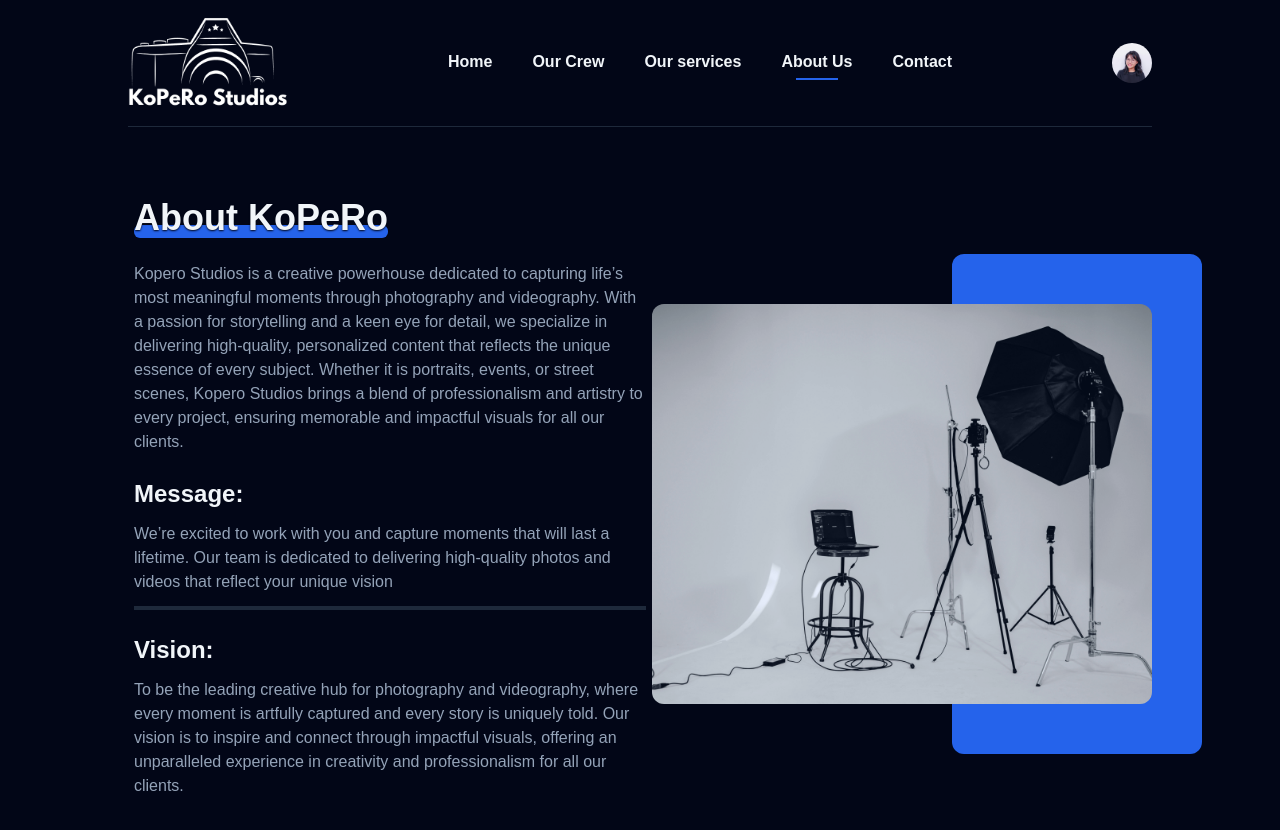
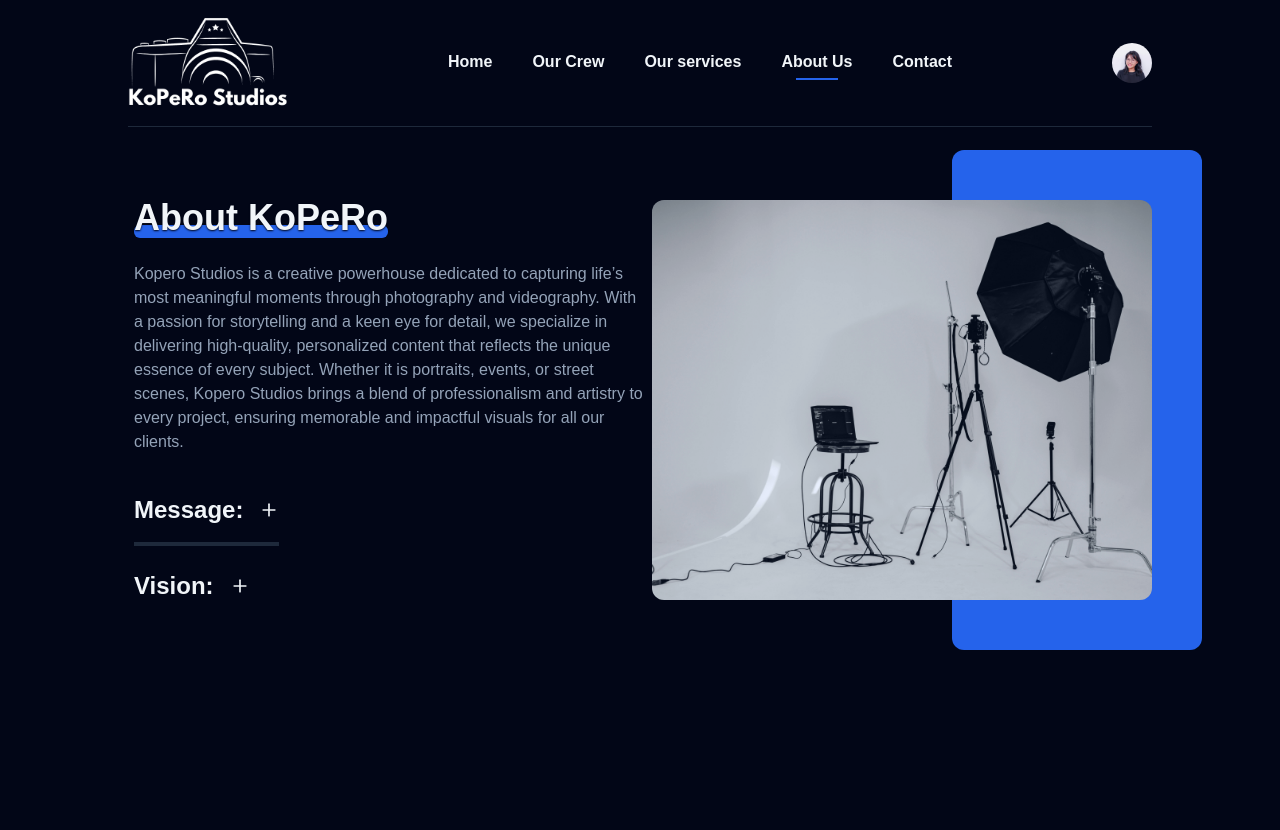
Before and after one commit to omollpeter/KoPeRo-Studios-Frontend, a React (Vite) app: page /about in a window 1280 px wide. Shown: the top 830 px of the page. After the commit the page ends 800 px from the top, so only its background shows below. Built offline with nearby package versions, Linux system fonts and the light colour scheme.

Commit message:
Refactor About component and add collapsible sections for Message and Vision

```diff
--- a/src/pages/About.jsx
+++ b/src/pages/About.jsx
@@ -1,6 +1,14 @@
+import { useState } from 'react';
 import studio from '../assets/studio.jpg';
+import { LuPlus, LuMinus } from 'react-icons/lu';
 
 const About = () => {
+  const [isMessageOpen, setIsMessageOpen] = useState(false);
+  const [isVisionOpen, setIsVisionOpen] = useState(false);
+
+  const toggleMessage = () => setIsMessageOpen(!isMessageOpen);
+  const toggleVision = () => setIsVisionOpen(!isVisionOpen);
+
   return (
     <div>
       <div className='flex flex-col justify-center items-center md:flex-col lg:flex-row'>
@@ -18,16 +26,60 @@ const About = () => {
             of professionalism and artistry to every project, ensuring memorable
             and impactful visuals for all our clients.
           </p>
-          <div>
-            <h2 className='text-light font-bold text-2xl'>Message:</h2>
-            <p className='text-slate-400  py-3 border-b-4 border-b-slate-800'>
-              We’re excited to work with you and capture moments that will last
-              a lifetime. Our team is dedicated to delivering high-quality
-              photos and videos that reflect your unique vision
+          <div className='border-b-4 border-b-slate-800 py-4'>
+            <div className='flex justify-between items-center w-full'>
+              <h2
+                className='text-light font-bold text-2xl cursor-pointer hover:text-blue'
+                onClick={toggleMessage}
+              >
+                Message:
+              </h2>
+              <div className='ml-4'>
+                {isMessageOpen ? (
+                  <LuMinus
+                    className='cursor-pointer text-xl hover:text-blue'
+                    onClick={toggleMessage}
+                  />
+                ) : (
+                  <LuPlus
+                    className='cursor-pointer text-xl hover:text-blue'
+                    onClick={toggleMessage}
+                  />
+                )}
+              </div>
+            </div>
+
+            {isMessageOpen && (
+              <p className='text-slate-400  py-3 '>
+                We’re excited to work with you and capture moments that will
+                last a lifetime. Our team is dedicated to delivering
+                high-quality photos and videos that reflect your unique vision.
               </p>
+            )}
           </div>
           <div>
-            <h2 className='text-light font-bold text-2xl'>Vision:</h2>
+            <div className='flex justify-between items-center w-full transition-all duration-300'>
+              <h2
+                className='text-light font-bold text-2xl cursor-pointer hover:text-blue'
+                onClick={toggleVision}
+              >
+                Vision:
+              </h2>
+              <div className='ml-4'>
+                {isVisionOpen ? (
+                  <LuMinus
+                    className='cursor-pointer text-xl hover:text-blue'
+                    onClick={toggleVision}
+                  />
+                ) : (
+                  <LuPlus
+                    className='cursor-pointer text-xl hover:text-blue'
+                    onClick={toggleVision}
+                  />
+                )}
+              </div>
+            </div>
+            {isVisionOpen && (
               <p className='text-slate-400 py-3'>
                 To be the leading creative hub for photography and videography,
                 where every moment is artfully captured and every story is
@@ -35,6 +87,7 @@ const About = () => {
                 impactful visuals, offering an unparalleled experience in
                 creativity and professionalism for all our clients.
               </p>
+            )}
           </div>
         </div>
         <div className='relative group '>
```
Lines whose indentation alone changed are shown as unchanged.
